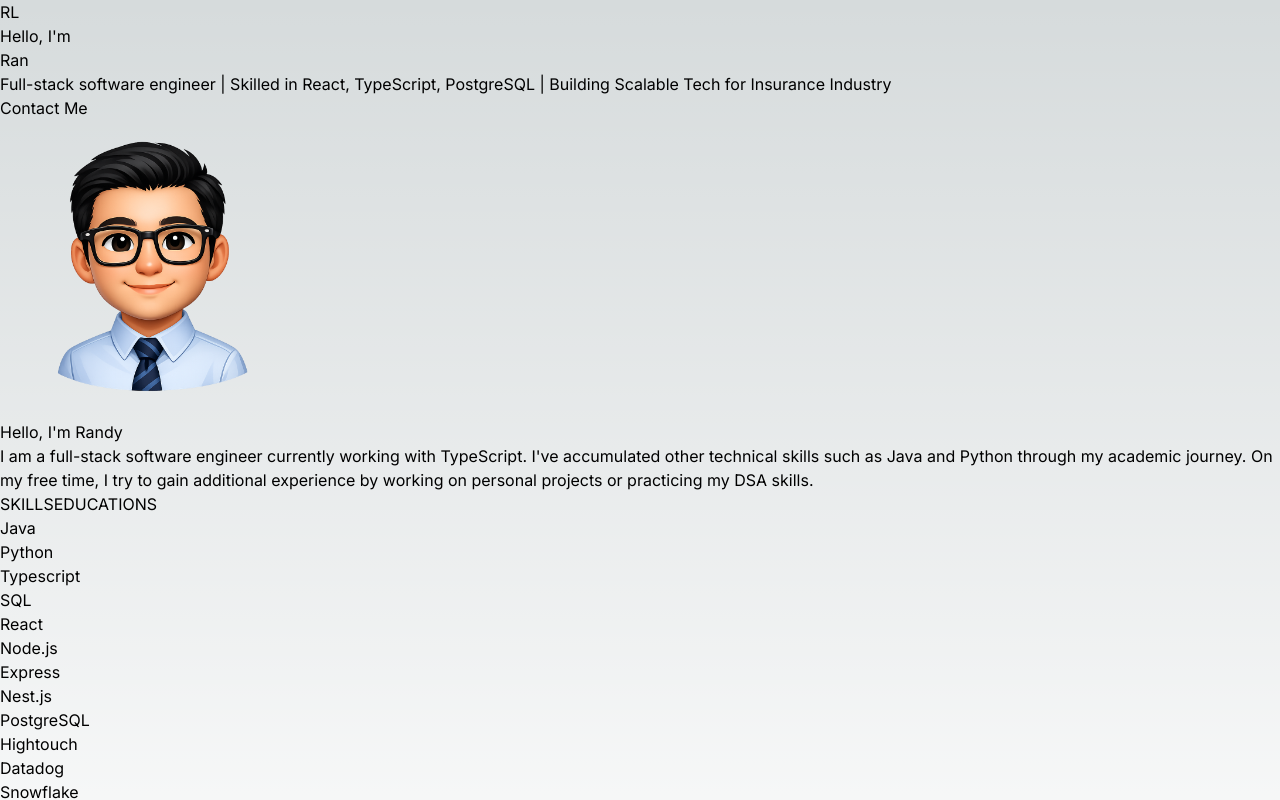
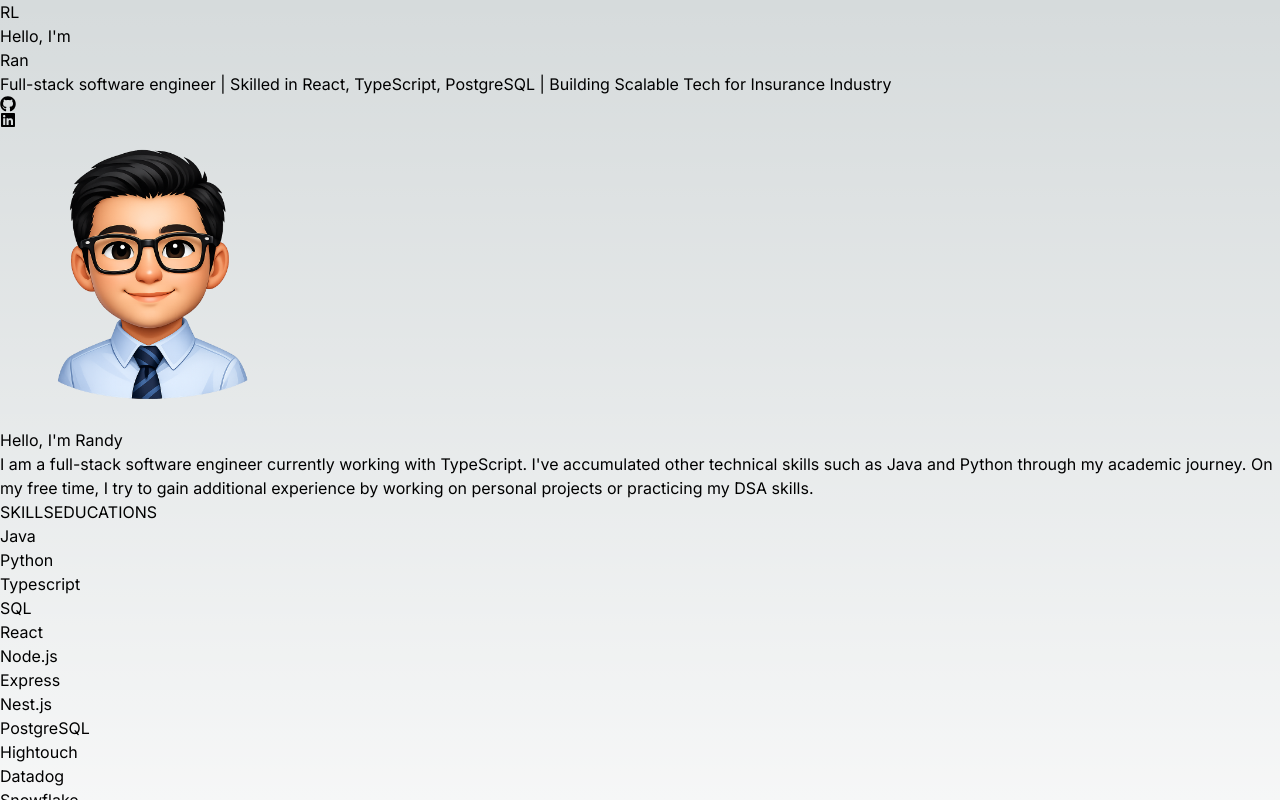
Before and after one commit to randylirano/portfolio-website, a Next.js app: page / in a window 1280 px wide. Shown: the top 800 px of the page. Built offline with nearby package versions, Linux system fonts and the light colour scheme.

Commit message:
FEAT: Contacts at hero section

```diff
--- a/package.json
+++ b/package.json
@@ -12,6 +12,7 @@
     "next": "14.2.4",
     "react": "^18",
     "react-dom": "^18",
+    "react-icons": "^5.5.0",
     "react-type-animation": "^3.2.0"
   },
   "devDependencies": {
--- a/src/features/hero/index.tsx
+++ b/src/features/hero/index.tsx
@@ -1,6 +1,7 @@
 "use client";
 import { ReactElement } from "react";
 import Image from "next/image";
+import { FaGithub, FaLinkedin } from "react-icons/fa";
 
 import { TypeAnimation } from "react-type-animation";
 
@@ -23,9 +24,22 @@ export function HeroSection(): ReactElement {
             Full-stack software engineer | Skilled in React, TypeScript,
             PostgreSQL | Building Scalable Tech for Insurance Industry
           </p>
-          <button className="px-6 py-3 w-full sm:w-fit rounded-full my-4 bg-white hover:bg-slate-200 text-black">
-            Contact Me
-          </button>
+          <div className="flex flex-row gap-4 justify-center">
+            <a
+              href="https://github.com/randylirano"
+              target="_blank"
+              className="text-white hover:text-slate-500 transition-colors"
+            >
+              <FaGithub className="w-10 h-10" />
+            </a>
+            <a
+              href="https://www.linkedin.com/in/randy-lirano-66b291107/"
+              target="_blank"
+              className="text-white hover:text-slate-500 transition-colors"
+            >
+              <FaLinkedin className="w-10 h-10" />
+            </a>
+          </div>
         </div>
         <div className="col-span-5 place-self-center mt-10 lg:mt-0">
           <div className="rounded-full bg-[#181818] relative w-[250px] h-[250px] lg:w-[400px] lg:h-[400px]">
```
Also changed, not shown: 1 other file (tests, documents, lock files or other folders).
